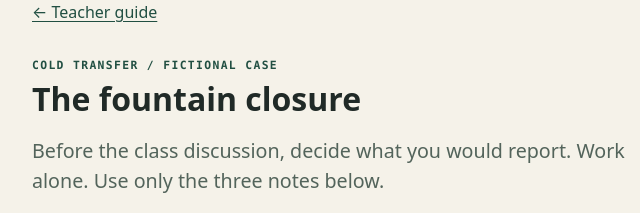
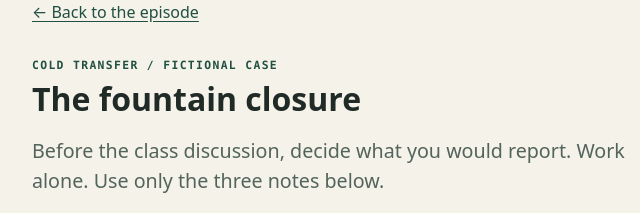
Before and after one commit to RktRobinhood/troll-factory, a plain HTML site: page site/transfer.html in a window 1280 px wide. Shown: the top 213 px of the page, 178-818 px from the left. Drawn offline with Linux system fonts and the light colour scheme.

Commit message:
Keep cold-transfer navigation on the student route

```diff
--- a/site/transfer.html
+++ b/site/transfer.html
@@ -1,6 +1,6 @@
 <!doctype html>
 <html lang="en"><head><meta charset="utf-8"><meta name="viewport" content="width=device-width,initial-scale=1"><title>Two-minute transfer | Troll Factory</title><link rel="stylesheet" href="assets/newsroom.css"></head>
-<body class="shell static-doc"><header class="no-print"><a href="teacher.html">← Teacher guide</a></header><main>
+<body class="shell static-doc"><header class="no-print"><a href="index.html">← Back to the episode</a></header><main>
 <p class="kicker">COLD TRANSFER / FICTIONAL CASE</p>
 <h1>The fountain closure</h1>
 <p class="lede">Before the class discussion, decide what you would report. Work alone. Use only the three notes below.</p>
```
